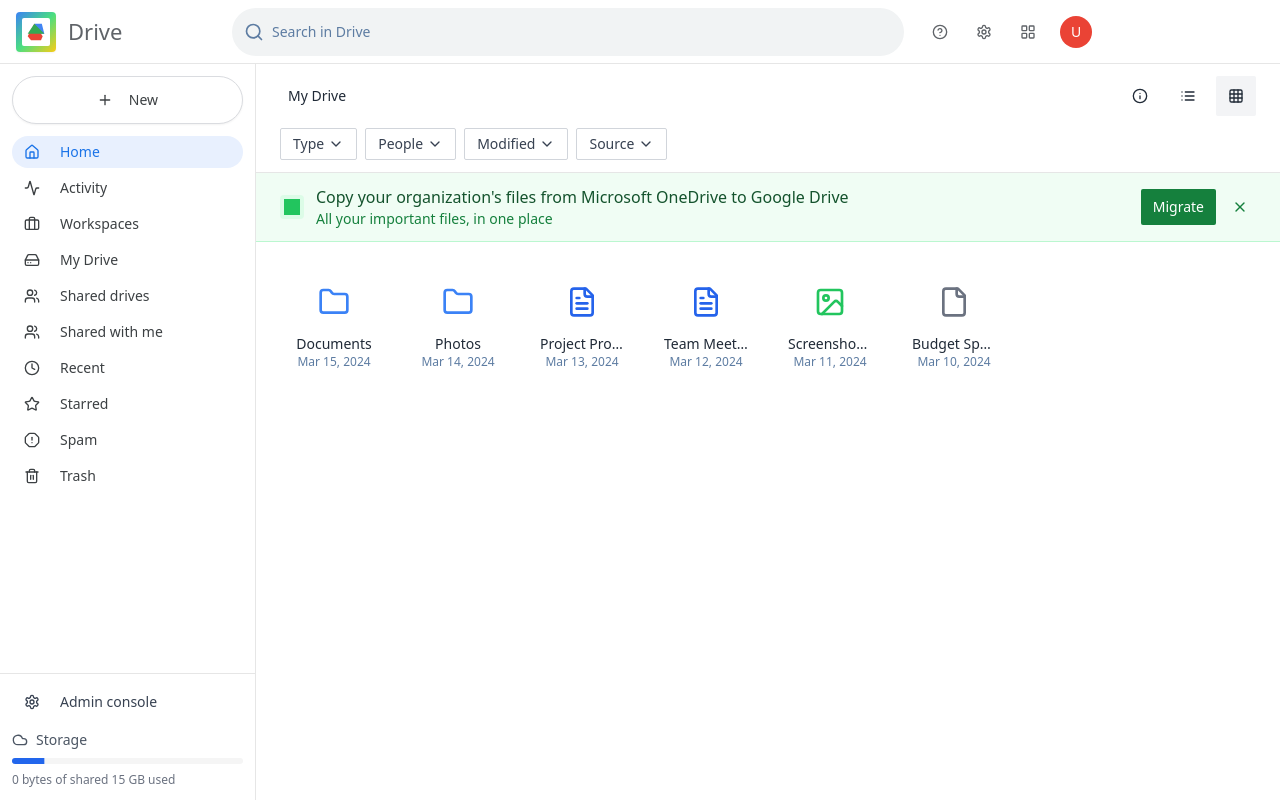
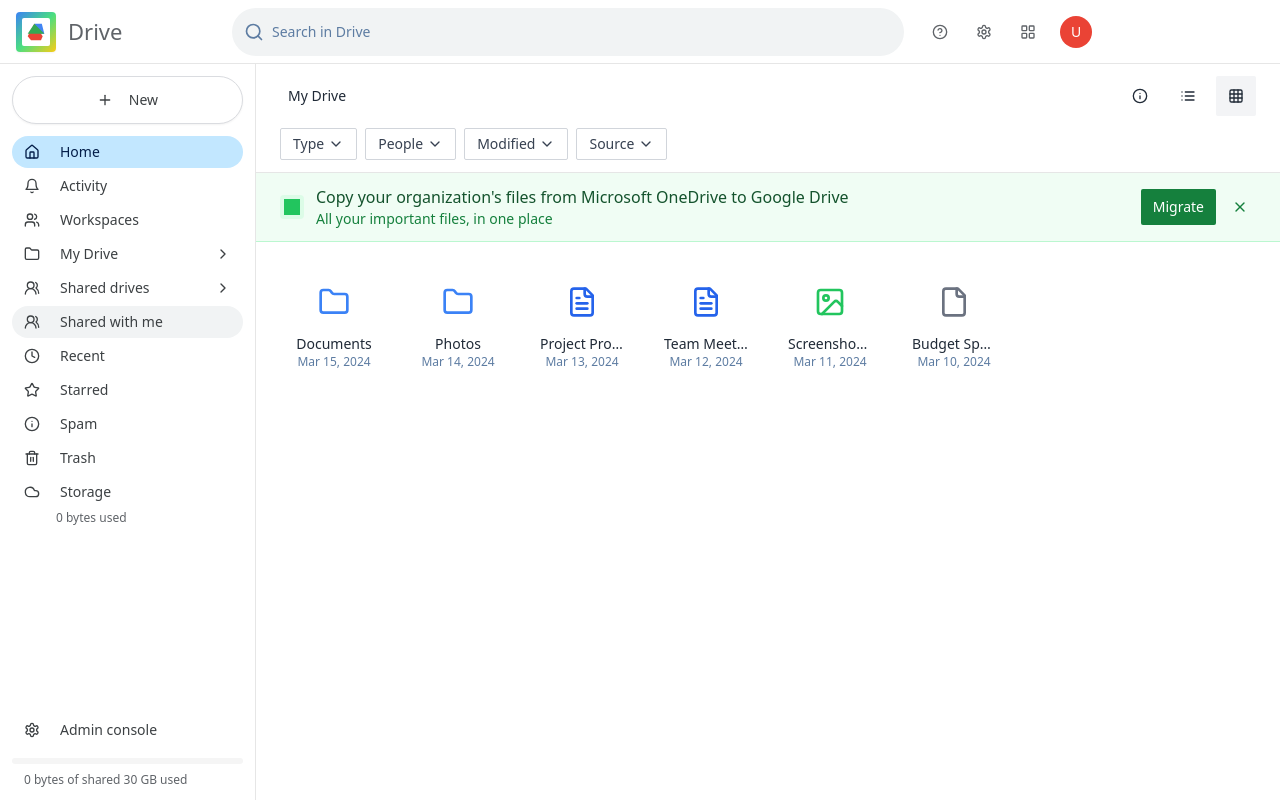
Before and after one commit to maddiedreese/not-drive, a React (Vite) app: page / in a window 1280 px wide. Built offline with nearby package versions, Linux system fonts and the light colour scheme.

Commit message:
Copy sidebar exactly

```diff
--- a/src/components/GoogleDriveSidebar.tsx
+++ b/src/components/GoogleDriveSidebar.tsx
@@ -1,17 +1,18 @@
 import { useState } from "react";
 import {
   Home,
-  Activity,
-  Briefcase,
-  HardDrive,
+  Bell,
   Users,
+  Folder,
+  UsersRound,
   Clock,
   Star,
-  AlertOctagon,
+  Info,
   Trash2,
   Cloud,
   Settings,
-  Plus
+  Plus,
+  ChevronRight
 } from "lucide-react";
 import { Button } from "@/components/ui/button";
 import { Progress } from "@/components/ui/progress";
@@ -19,15 +20,16 @@ import { cn } from "@/lib/utils";
 
 const sidebarItems = [
   { label: "Home", icon: Home, active: true },
-  { label: "Activity", icon: Activity },
-  { label: "Workspaces", icon: Briefcase },
-  { label: "My Drive", icon: HardDrive, hasExpander: true },
-  { label: "Shared drives", icon: Users, hasExpander: true },
-  { label: "Shared with me", icon: Users },
+  { label: "Activity", icon: Bell },
+  { label: "Workspaces", icon: Users },
+  { label: "My Drive", icon: Folder, hasExpander: true },
+  { label: "Shared drives", icon: UsersRound, hasExpander: true },
+  { label: "Shared with me", icon: UsersRound, highlighted: true },
   { label: "Recent", icon: Clock },
   { label: "Starred", icon: Star },
-  { label: "Spam", icon: AlertOctagon },
-  { label: "Trash", icon: Trash2 }
+  { label: "Spam", icon: Info },
+  { label: "Trash", icon: Trash2 },
+  { label: "Storage", icon: Cloud, subtext: "0 bytes used" }
 ];
 
 export function Sidebar() {
@@ -47,45 +49,52 @@ export function Sidebar() {
       </div>
 
       {/* Navigation Items */}
-      <nav className="flex-1 px-3 space-y-1">
+      <nav className="flex-1 px-3 space-y-0.5">
         {sidebarItems.map((item) => {
           const Icon = item.icon;
           return (
+            <div key={item.label} className="relative">
               <Button
-              key={item.label}
                 variant="ghost"
                 className={cn(
-                "w-full justify-start h-8 px-3 rounded-full text-sm font-normal transition-colors",
+                  "w-full justify-start h-8 px-3 rounded-full text-sm font-normal transition-colors relative",
                   item.active
-                  ? "bg-[#e8f0fe] text-[#1a73e8] font-medium"
+                    ? "bg-[#c2e7ff] text-[#041e49] font-medium"
+                    : item.highlighted
+                    ? "bg-[#f1f3f4] text-[#3c4043]"
                     : "text-[#3c4043] hover:bg-[#f1f3f4]",
                 )}
               >
                 <Icon className="w-5 h-5 mr-3 shrink-0" />
-              <span className="truncate">{item.label}</span>
+                <span className="truncate flex-1 text-left">{item.label}</span>
+                {item.hasExpander && (
+                  <ChevronRight className="w-4 h-4 ml-auto shrink-0" />
+                )}
               </Button>
+              {item.subtext && (
+                <div className="text-xs text-[#5f6368] px-11 mt-0.5">
+                  {item.subtext}
+                </div>
+              )}
+            </div>
           );
         })}
       </nav>
 
       {/* Bottom Section */}
-      <div className="p-3 border-t border-border space-y-3">
+      <div className="p-3 space-y-3">
         <Button
           variant="ghost"
-          className="w-full justify-start h-8 px-3 rounded text-sm text-gray-700 hover:bg-gray-100"
+          className="w-full justify-start h-8 px-3 rounded-full text-sm text-[#3c4043] hover:bg-[#f1f3f4] font-normal"
         >
           <Settings className="w-5 h-5 mr-3" />
           Admin console
         </Button>
 
         <div className="space-y-2">
-          <div className="flex items-center gap-2 text-sm text-gray-600">
-            <Cloud className="w-4 h-4" />
-            <span>Storage</span>
-          </div>
-          <Progress value={storagePercentage} className="h-1.5" />
-          <div className="text-xs text-gray-500">
-            0 bytes of shared {storageTotal} GB used
+          <Progress value={0} className="h-1.5" />
+          <div className="text-xs text-[#5f6368] px-3">
+            0 bytes of shared 30 GB used
           </div>
         </div>
       </div>
```
Lines whose indentation alone changed are shown as unchanged.
